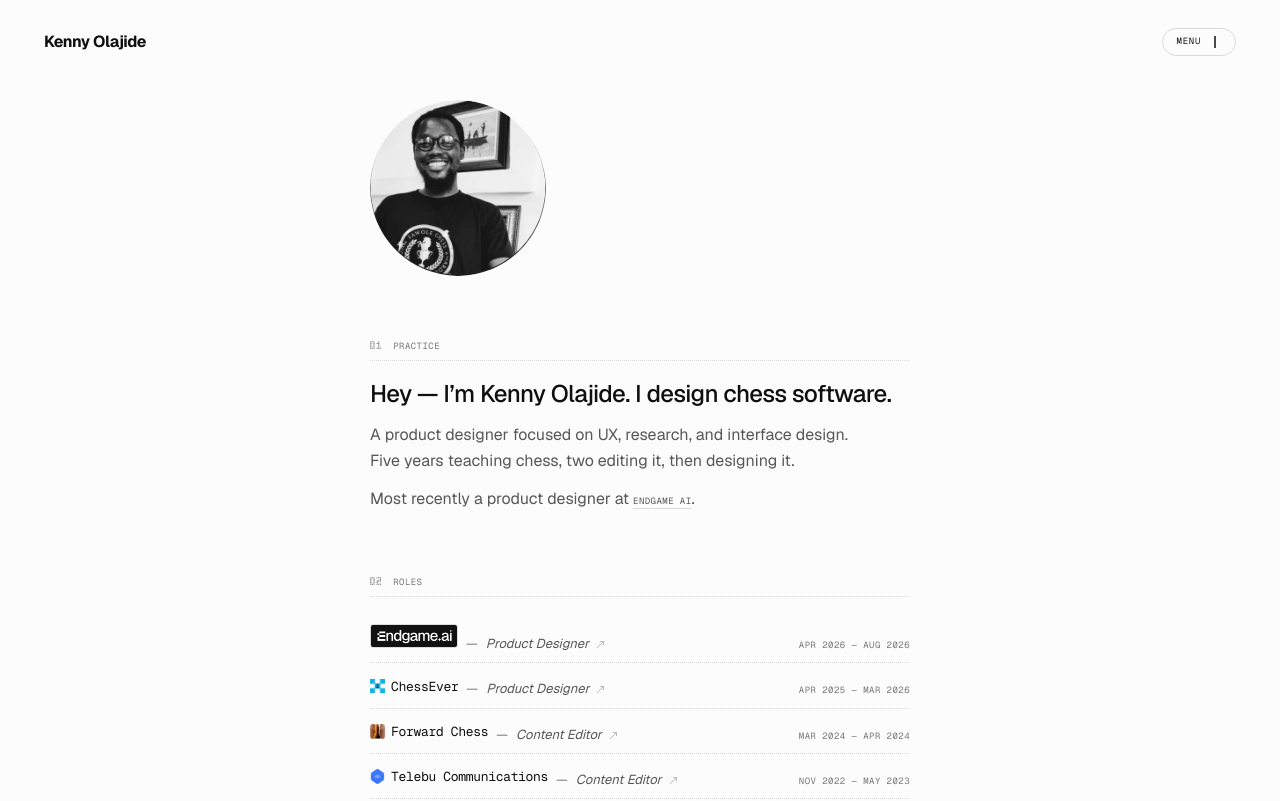
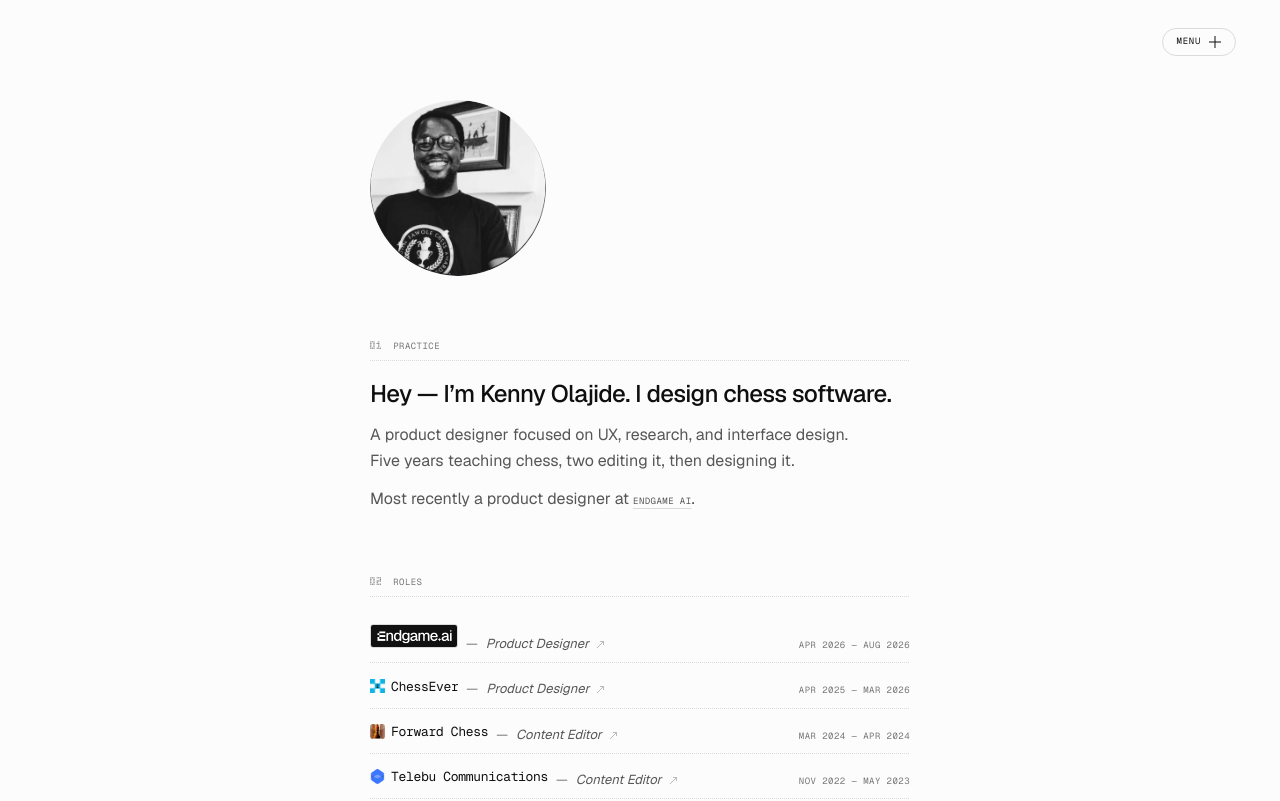
Before and after one commit to damilareoo/kenny-olajide-portfolio, a Next.js app: page /about in a window 1280 px wide. Shown: the top 801 px of the page. Built offline with nearby package versions, Linux system fonts and the light colour scheme.

Commit message:
Remove the header wordmark; fix the plus morph
- Header and overlay keep no wordmark: one right-aligned control.
  Page titles and metadata carry the name instead.
- Plus morphs to a true close mark (both bars rotate).

```diff
--- a/components/site-nav.tsx
+++ b/components/site-nav.tsx
@@ -61,15 +61,9 @@
   return (
     <>
       <div className="sticky top-0 z-40 -mx-5 bg-bg px-5 py-3 sm:-mx-6 sm:px-6">
-        <div className="flex items-center justify-between gap-x-3">
-          <Link
-            href="/"
-            aria-label="Kenny Olajide — home"
-            {...(current === "/" ? { "aria-current": "page" } : {})}
-            className="pressable text-base font-bold tracking-tight text-ink"
-          >
-            {site.name}
-          </Link>
+        {/* No wordmark: the menu owns navigation, and the name lives in the
+            page titles and metadata instead. One control, right-aligned. */}
+        <div className="flex items-center justify-end gap-x-3">
           <button
             ref={menuButton}
             type="button"
@@ -99,16 +93,7 @@
         }`}
       >
         <div className="mx-auto flex w-full max-w-[1240px] flex-1 flex-col px-5 py-3 sm:px-6">
-          <div className="flex items-center justify-between gap-x-3">
-            <Link
-              href="/"
-              onClick={() => setOpen(false)}
-              tabIndex={open ? undefined : -1}
-              className="pressable text-base font-bold tracking-tight text-ink"
-              aria-label="Kenny Olajide — home"
-            >
-              {site.name}
-            </Link>
+          <div className="flex items-center justify-end gap-x-3">
             <button
               ref={closeButton}
               type="button"
@@ -191,10 +176,14 @@
 function Plus({ open = false }: { open?: boolean }) {
   return (
     <span aria-hidden className="relative inline-block size-3 shrink-0">
-      <span className="absolute left-1/2 top-0 h-full w-px -translate-x-1/2 bg-current" />
+      <span
+        className={`absolute left-1/2 top-0 h-full w-px -translate-x-1/2 bg-current transition-transform duration-200 ease-out ${
+          open ? "rotate-45" : ""
+        }`}
+      />
       <span
         className={`absolute left-0 top-1/2 h-px w-full -translate-y-1/2 bg-current transition-transform duration-200 ease-out ${
-          open ? "rotate-0" : "rotate-90"
+          open ? "-rotate-45" : ""
         }`}
       />
     </span>
```
Also changed, not shown: 1 other file (tests, documents, lock files or other folders).
